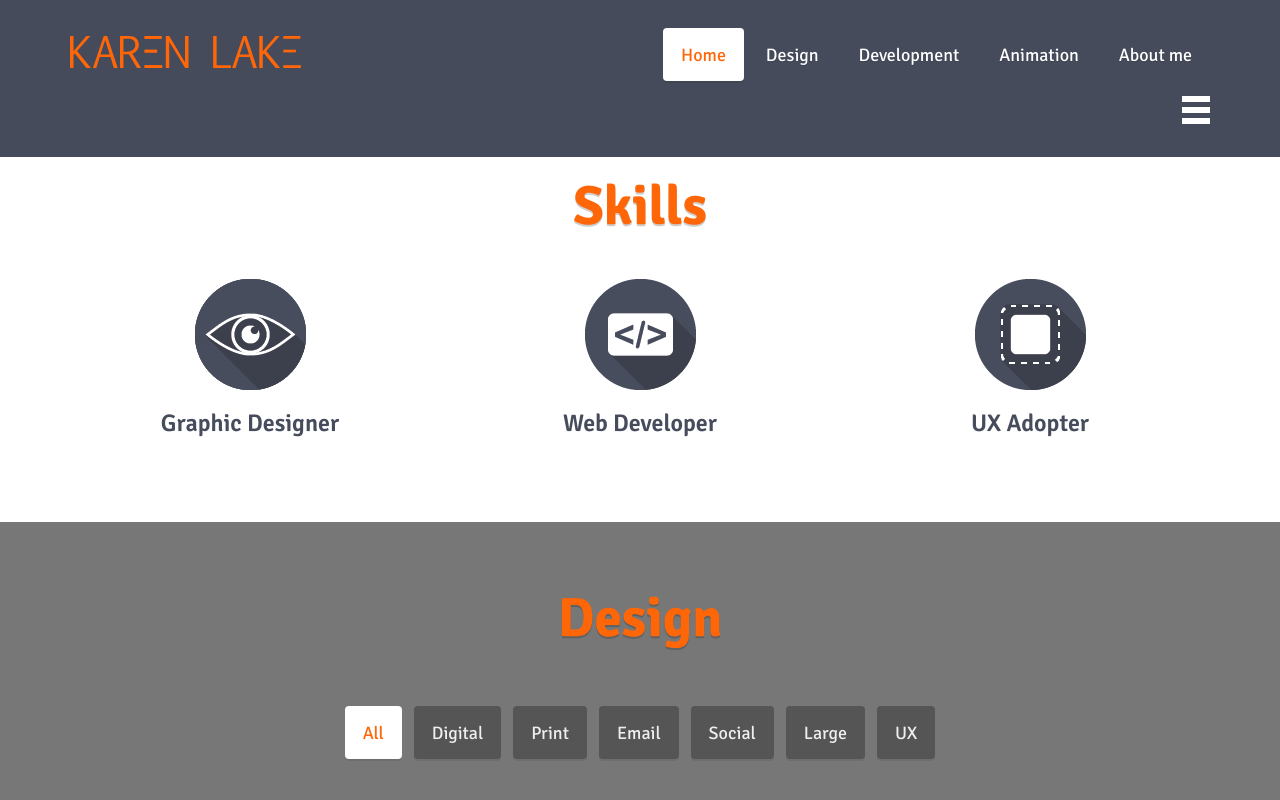
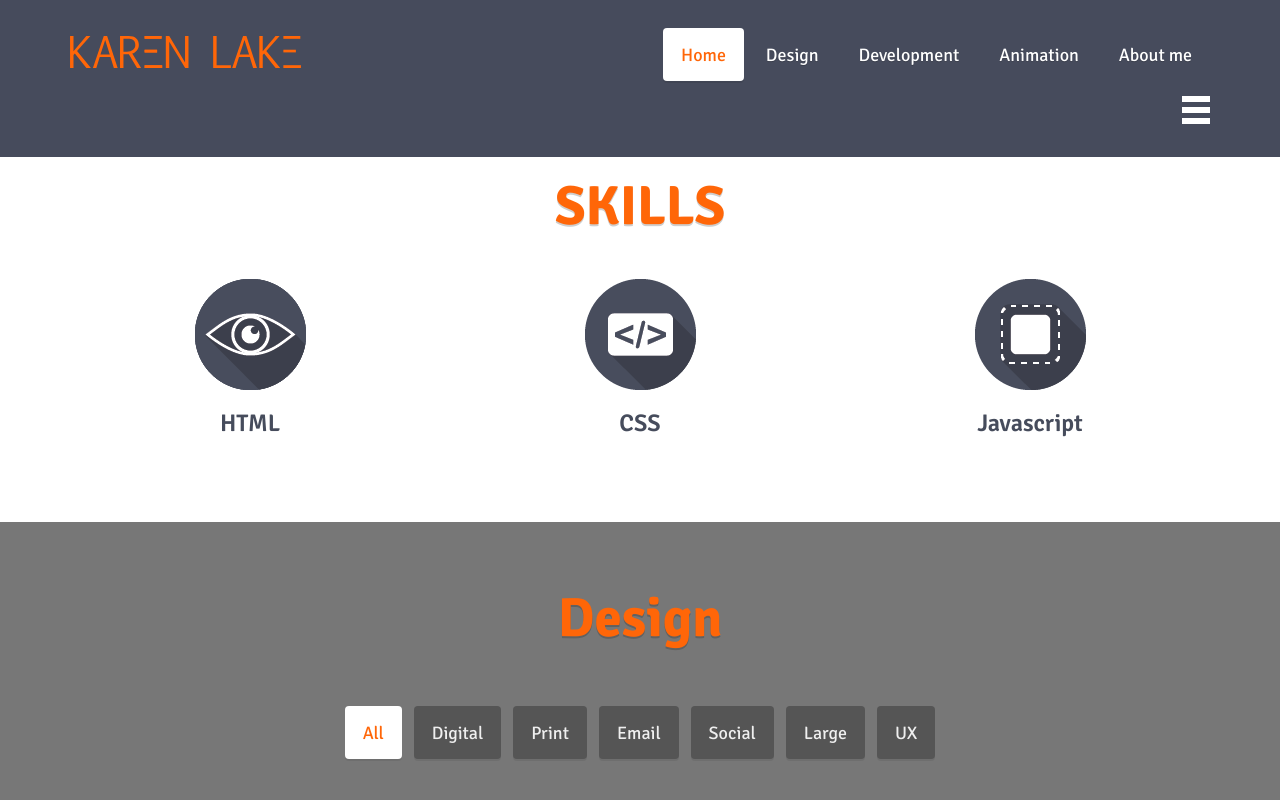
Before and after one commit to karen-lake/development, a plain HTML site: page index.html in a window 1280 px wide. Shown: the top 800 px of the page. Drawn offline with Linux system fonts and the light colour scheme; some packages are replaced by stand-ins of ours; a script that the page names is missing; files whose address does not match are found by name.

Commit message:
Update index.html

```diff
--- a/index.html
+++ b/index.html
@@ -65,18 +65,18 @@
 			<div class="inner-bg">
 			  <div class="container">
 				<div class="row">
-						<h2>Skills</h2>
+						<h2>SKILLS</h2>
 					 <div class="col-sm-4 services-box">
 	                	<div class="services-box-icon"><img src="assets/ico/@1x/graphic-designer-icon@x1.png" alt=""></div>
-	                	<h3>Graphic Designer</h3>
+	                	<h3>HTML</h3>
 	                </div>
 	                <div class="col-sm-4 services-box">
 	                	<div class="services-box-icon"><img src="assets/ico/@1x/web-developer-icon@x1.png" alt=""></div>
-	                    <h3>Web Developer</h3>
+	                    <h3>CSS</h3>
 	                </div>
 	                <div class="col-sm-4 services-box">
 	                	<div class="services-box-icon"><img src="assets/ico/@1x/ux-thinker-icon@x1.png" alt=""></div>
-	                	<h3>UX Adopter</h3>
+	                	<h3>Javascript</h3>
 	                </div>
 	            </div>
 	        </div>
```
